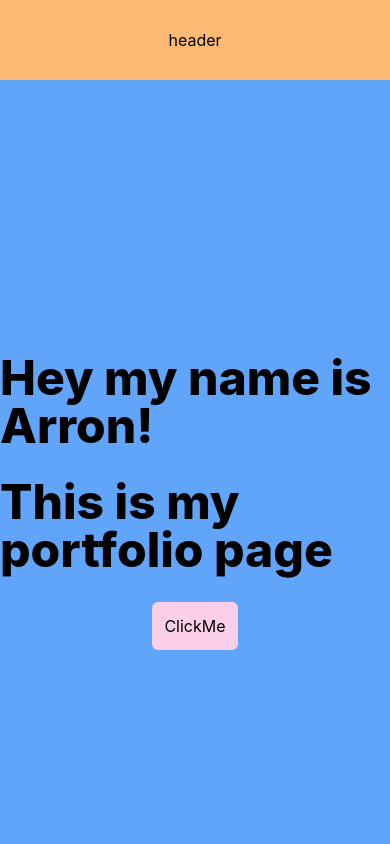
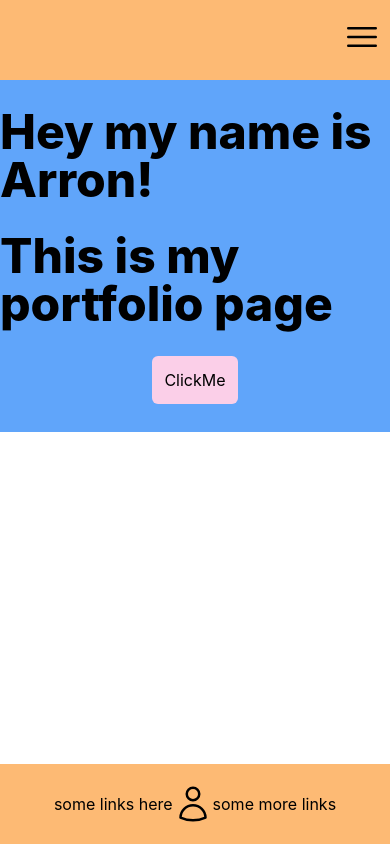
Before and after one commit to APLincoln/portfolio, a Next.js app in the folder portfolio/: page / in a window 390 px wide. Shown: the top 844 px of the page. Built offline with nearby package versions, Linux system fonts and the light colour scheme.

Commit message:
added drop down for mobile

```diff
--- /dev/null
+++ b/portfolio/src/components/dropdown/index.tsx
@@ -0,0 +1,53 @@
+import { useState } from "react"
+import { Bars3Icon } from "@heroicons/react/24/outline"
+
+type DropData = {
+	title: string
+	link: string
+}
+
+interface DropDownProps {
+	link: string
+	title: string
+}
+
+const DropDown = () => {
+	const [isDropped, setIsDropped] = useState(false)
+	const dropDownLinks: { link: string; title: string }[] = [
+		{ link: "/", title: "Home" },
+		{ link: "/about-me", title: "About me" },
+		{ link: "/projects", title: "Projects" },
+	]
+
+	return (
+		<div className="mr-2">
+			<button
+				onClick={() => {
+					setIsDropped(!isDropped)
+				}}
+			>
+				<Bars3Icon className="h-10 w-10" />
+			</button>
+			<div
+				className={`${
+					isDropped ? "flex" : "hidden"
+				} flex-col bg-slate-500 p-5 absolute right-0 w-screen rounded-md justify-center items-center`}
+			>
+				{dropDownLinks.map((obj) => (
+					<a
+						href={obj.link}
+						key={obj.link}
+						className="p-4 font-bold text-3xl cursor-pointer"
+						onClick={() => {
+							setIsDropped(false)
+						}}
+					>
+						{obj.title}
+					</a>
+				))}
+			</div>
+		</div>
+	)
+}
+
+export default DropDown
--- a/portfolio/src/components/layout/index.tsx
+++ b/portfolio/src/components/layout/index.tsx
@@ -1,16 +1,21 @@
 import type { PropsWithChildren } from "react"
 import { UserIcon } from "@heroicons/react/24/outline"
+import DropDown from "../dropdown"
 
 const Layout = (props: PropsWithChildren) => {
 	const something = null
+	const dropDownLinks: { link: string; title: string }[] = [
+		{ link: "/about-me", title: "about me" },
+		{ link: "/projects", title: "Projects" },
+	]
 
 	return (
 		<div className="flex flex-col min-h-screen">
-			<div className="flex h-20 shadow-md w-full justify-center items-center bg-orange-300 ">
-				header
+			<div className="flex h-20 shadow-md w-full justify-end items-center bg-orange-300 ">
+				<DropDown />
 			</div>
-			<div>{props.children}</div>
-			<div className="flex h-20 mt-auto justify-center items-center bg-orange-300">
+			<div className="min-h-[calc(100vh-10rem)]">{props.children}</div>
+			<div className="flex h-20 justify-center items-center bg-orange-300 mt-auto">
 				<div>some links here</div>
 				<UserIcon className="h-10 w-10"></UserIcon>
 				<div>some more links</div>
--- a/portfolio/src/pages/about-me.tsx
+++ b/portfolio/src/pages/about-me.tsx
@@ -3,7 +3,7 @@ import { type NextPage } from "next"
 const AboutMe: NextPage = () => {
 	return (
 		<div className="flex flex-col bg-pink-300 w-full h-full justify-center items-center">
-			<div className="font-extrabold text-5xl my-7">
+			<div className="font-extrabold text-5xl my-7 h-full">
 				This will be my about me page
 			</div>
 		</div>
--- a/portfolio/src/pages/index.tsx
+++ b/portfolio/src/pages/index.tsx
@@ -1,9 +1,9 @@
-import { type NextPage } from "next";
-import Link from "next/link";
+import { type NextPage } from "next"
+import Link from "next/link"
 
 const Home: NextPage = () => {
 	return (
-    <div className="flex flex-col bg-blue-400 w-full h-screen justify-center items-center">
+		<div className="flex flex-col bg-blue-400 w-full min-h-full justify-center items-center">
 			<div className="font-extrabold text-5xl my-7">Hey my name is Arron!</div>
 			<div className="font-extrabold text-5xl">This is my portfolio page</div>
 			<Link
@@ -13,7 +13,7 @@ const Home: NextPage = () => {
 				ClickMe
 			</Link>
 		</div>
-  );
-};
+	)
+}
 
-export default Home;
+export default Home
```
Lines whose indentation alone changed are shown as unchanged.
